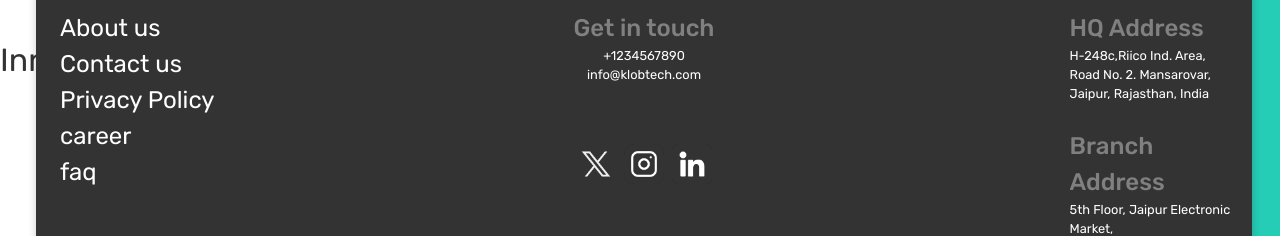
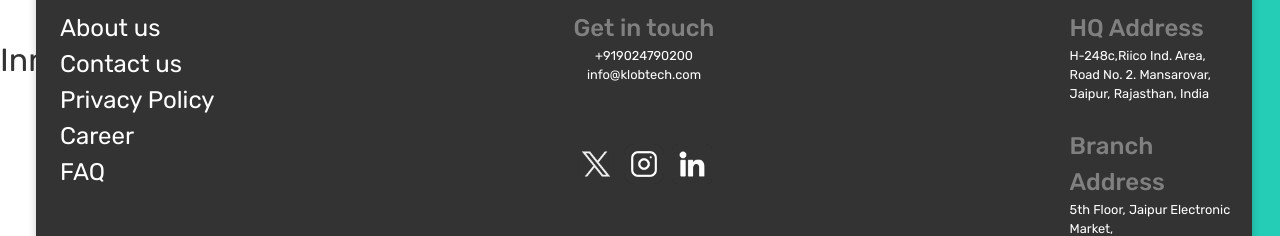
Before and after one commit to KLobTech-main/KLobTech-website, a React (Vite) app: page / in a window 1280 px wide. Shown: the part 474-710 px from the top of the page. Built offline with nearby package versions, Linux system fonts and the light colour scheme.

Commit message:
Update Footer.jsx

```diff
--- a/src/Components/Footer.jsx
+++ b/src/Components/Footer.jsx
@@ -65,14 +65,14 @@ function Footer() {
               <li>About us</li>
               <li>Contact us</li>
               <li>Privacy Policy</li>
-              <li>career</li>
-              <a href="/faq">faq</a>
+              <li>Career</li>
+              <a href="/faq">FAQ</a>
             </ul>
           </div>
           <div className="contact">
             <div className="numbers">
               <h2 className="subHeader">Get in touch</h2>
-              <a href="tel:+919024790200">+1234567890</a>
+              <a href="tel:+919024790200">+919024790200</a>
               <a href="mailto:info@klobtech.com?subject=Inquiry&body=Hello, I would like to know more about...">
                 info@klobtech.com
               </a>
```
